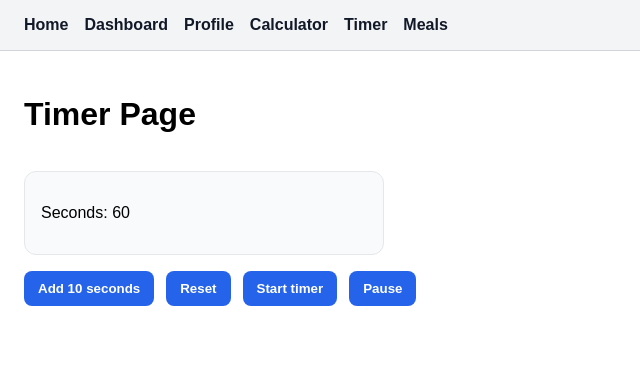
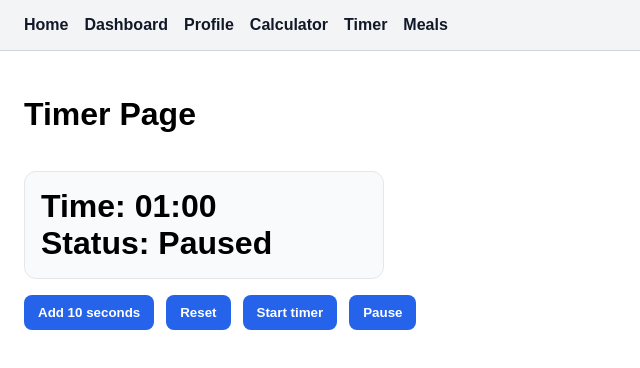
Before and after one commit to VladProtsyshyn/fitpilot-ai, a React (Vite) app: page /timer in a window 1280 px wide. Shown: the top 368 px of the page, without its empty margins (0-640 px from the left). Built offline with nearby package versions, Linux system fonts and the light colour scheme.

Commit message:
style: enhance timer display

```diff
--- a/src/pages/TimerPage/TimerPage.css
+++ b/src/pages/TimerPage/TimerPage.css
@@ -27,3 +27,9 @@
     font-weight: 600;
     cursor: pointer;
 }
+
+.timer-card p {
+    margin: 0;
+    font-size: 32px;
+    font-weight: 700;
+}
--- a/src/pages/TimerPage/TimerPage.jsx
+++ b/src/pages/TimerPage/TimerPage.jsx
@@ -4,6 +4,9 @@ import './TimerPage.css';
 function TimerPage() {
     const [seconds, setSeconds] = useState(60);
     const [isRunning, setIsRunning] = useState(false);
+
+    const minutes = String(Math.floor(seconds / 60)).padStart(2, '0');
+    const remainingSeconds = String(seconds % 60).padStart(2, '0');
 
     useEffect(() => {
         if (!isRunning) {
@@ -29,7 +32,8 @@ function TimerPage() {
             <h1>Timer Page</h1>
 
             <div className="timer-card">
-                <p>Seconds: {seconds}</p>
+                <p>Time: {minutes}:{remainingSeconds}</p>
+                <p>Status: {isRunning ? 'Running' : 'Paused'}</p>
             </div>
 
             <div className="timer-actions">
```
